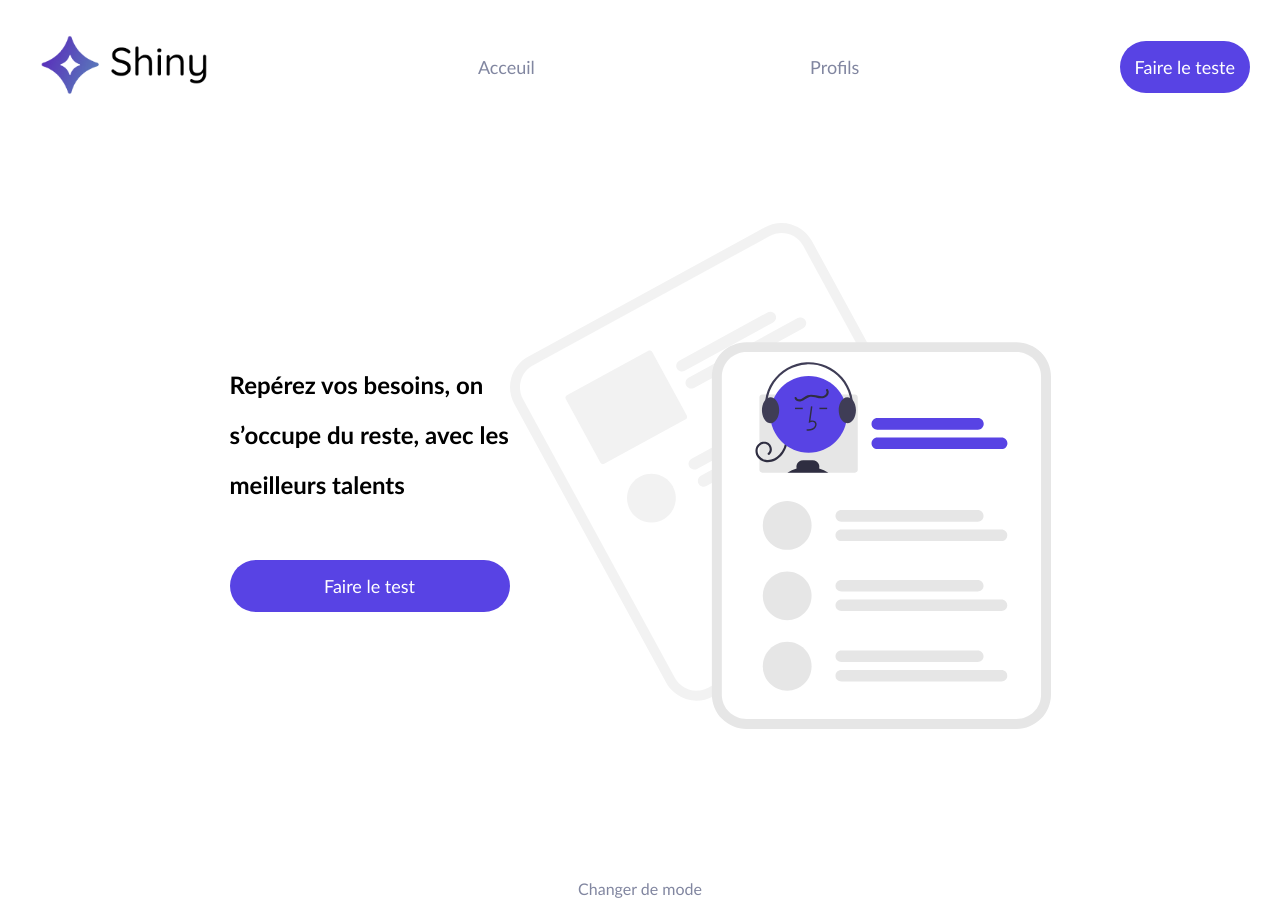
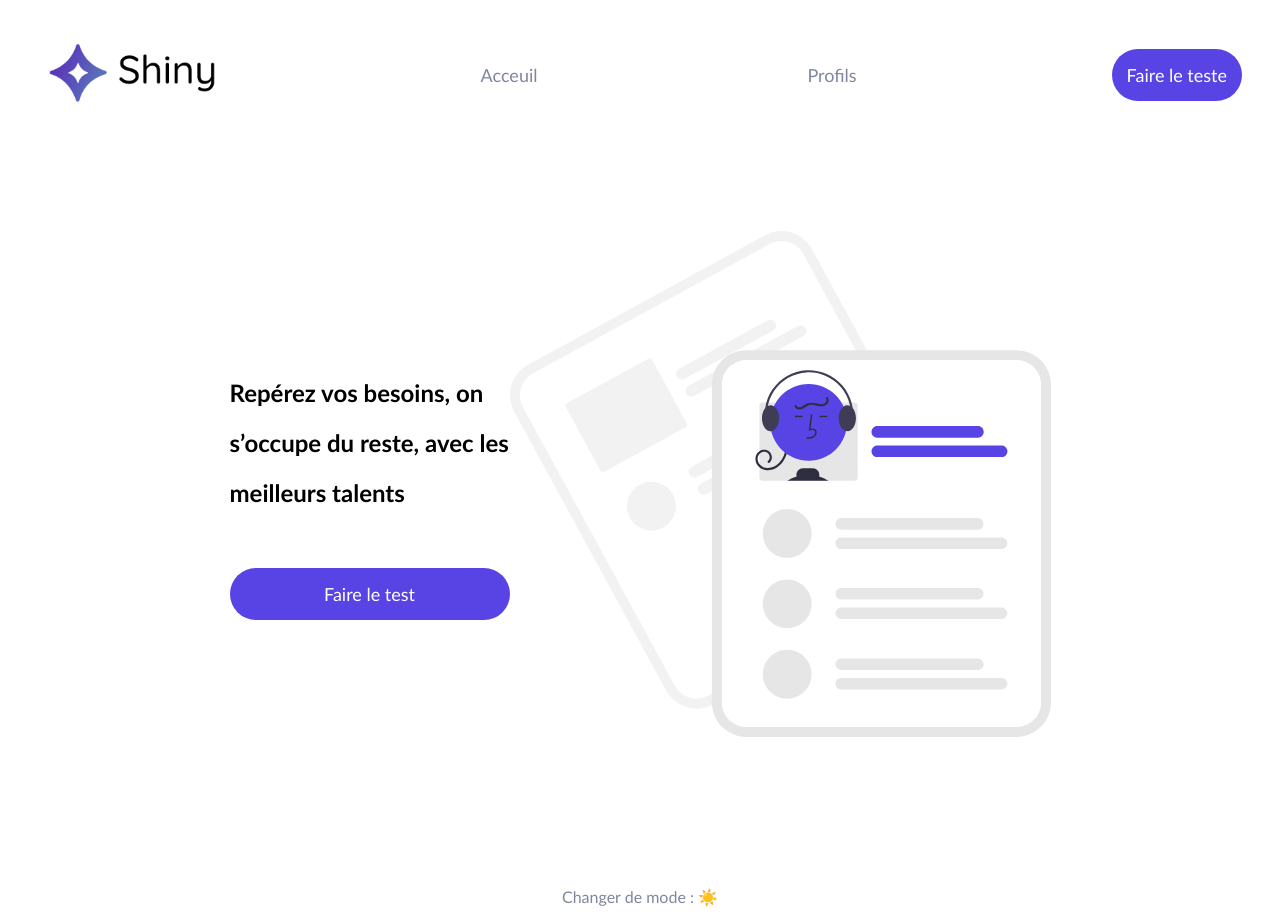
Before and after one commit to hassanrobleh/shiny-agency, a React (Create React App) app: page / in a window 1280 px wide. Built offline with nearby package versions, Linux system fonts and the light colour scheme.

Commit message:
fixer les bugs

```diff
--- a/src/components/Footer/index.jsx
+++ b/src/components/Footer/index.jsx
@@ -1,7 +1,8 @@
+import { useContext } from 'react'
+import { ThemeContext } from '../../utils/context'
 import styled from 'styled-components'
 import colors from '../../utils/style/colors'
 
-export default function Footer() {
 const FooterContainer = styled.footer`
   display: flex;
   flex-direction: 'row';
@@ -17,9 +18,14 @@ export default function Footer() {
   color: ${colors.secondary};
 `
 
+export default function Footer() {
+  const { toggleTheme, theme } = useContext(ThemeContext)
+
   return (
     <FooterContainer>
-      <NeightModeButton>Changer de mode</NeightModeButton>
+      <NeightModeButton onClick={() => toggleTheme()}>
+        Changer de mode : {theme === 'light' ? '☀️' : '🌙'}
+      </NeightModeButton>
     </FooterContainer>
   )
 }
--- a/src/index.jsx
+++ b/src/index.jsx
@@ -7,19 +7,21 @@ import Header from './components/Header'
 import Error from './components/Error'
 import Results from './pages/Results'
 import Freelances from './pages/Freelances'
-import { createGlobalStyle } from 'styled-components'
 import Footer from './components/Footer'
 import { ThemeProvider } from './utils/context'
+import GlobalStyled from './utils/style/GlobalStyled'
 
-const GlobalStyled = createGlobalStyle`
-  * {
-    font-family: 'Trebuchet MS', Helvetica, sans-serif;
-  }
+// const GlobalStyled = createGlobalStyle`
+//   * {
+//     font-family: 'Trebuchet MS', Helvetica, sans-serif;
+//   }
 
-  body {
-    margin: 0;
-  }
-`
+// GlobalStyled
+
+//   body {
+//     margin: 0;
+//   }
+// `
 
 ReactDOM.render(
   <React.StrictMode>
--- a/src/utils/context/index.jsx
+++ b/src/utils/context/index.jsx
@@ -6,9 +6,8 @@ export const ThemeContext = createContext();
 export const ThemeProvider = ({children}) => {
 
     const [theme, setTheme] = useState('light')
-
     const toggleTheme = () => {
-        setTheme(theme === 'light' ? 'light' : 'dark')
+        setTheme(theme === 'light' ? 'dark' : 'light')
     }
 
     return (
--- /dev/null
+++ b/src/utils/style/GlobalStyled.jsx
@@ -0,0 +1,25 @@
+import { createGlobalStyle } from "styled-components";
+import { useContext } from "react";
+import { ThemeContext } from "../context";
+
+
+export const StyledGlobalStyled = createGlobalStyle`
+  * {
+    font-family: 'Trebuchet MS', Helvetica, sans-serif;
+  }
+
+  body {
+        background-color: ${({ isDarkMode }) => (isDarkMode ? 'black' : 'white')};
+  }
+`
+
+function GlobalStyled() {
+
+    const  {theme} = useContext(ThemeContext)
+
+    return (
+        <StyledGlobalStyled isDarkMode={theme === 'dark'} />
+    )
+}
+
+export default GlobalStyled
```
Lines whose indentation alone changed are shown as unchanged.
